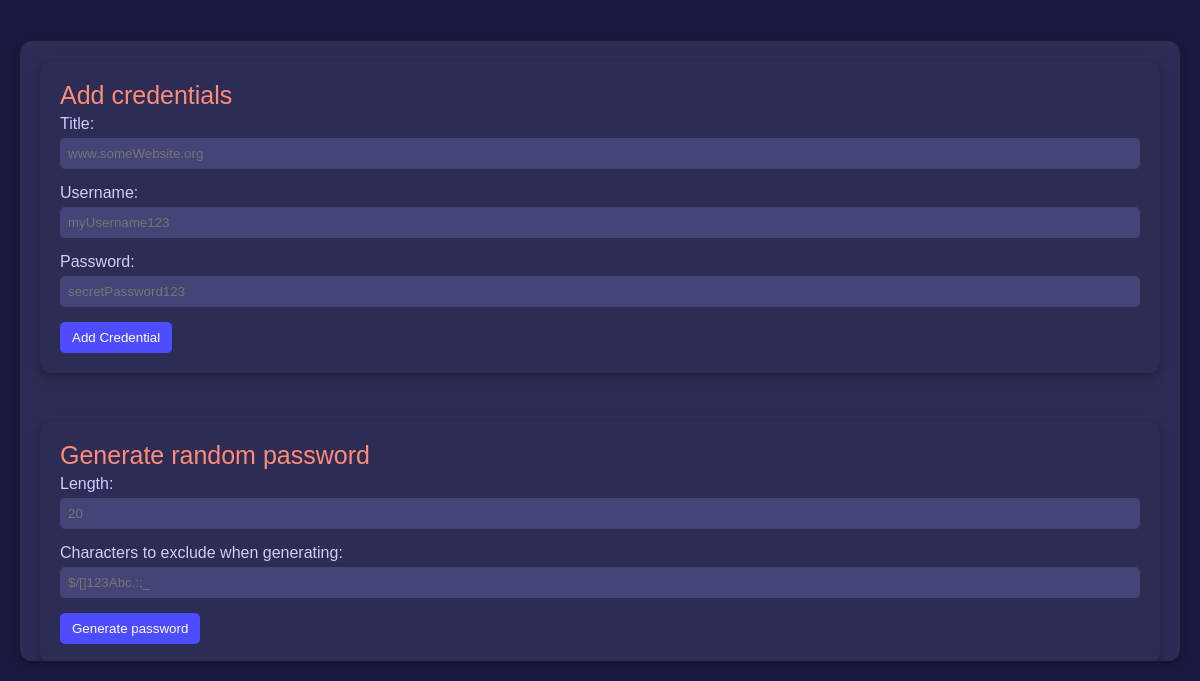
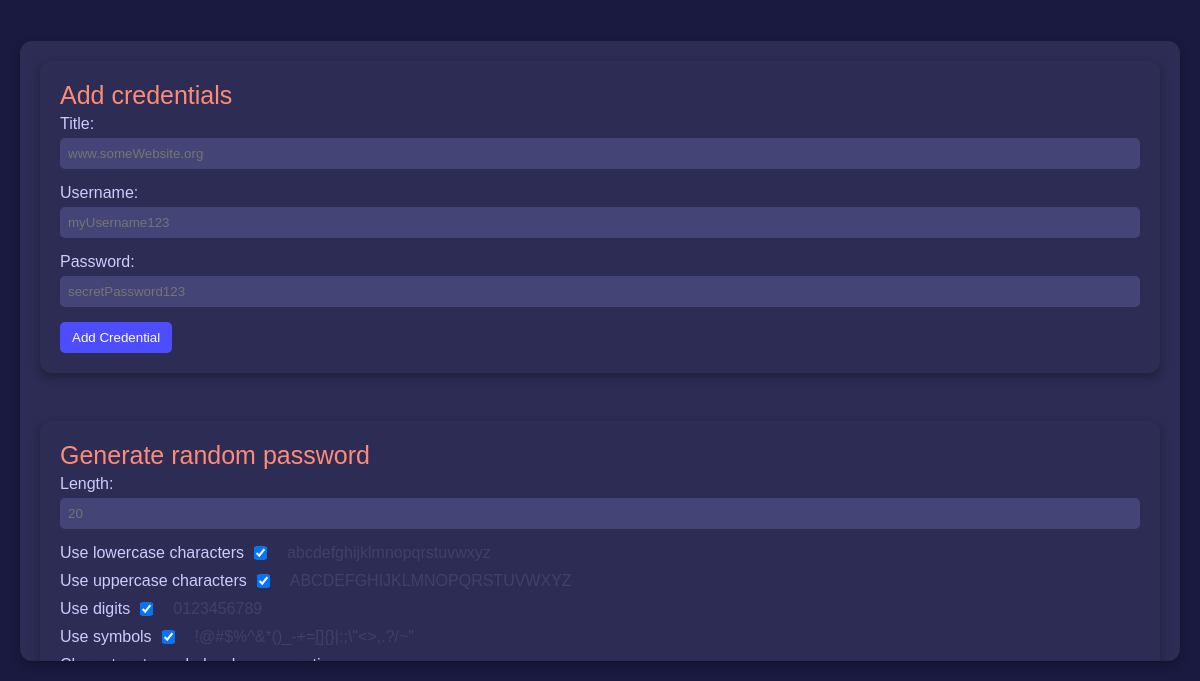
Before and after one commit to alexandrov5433/PassGuard, an Electron app: page views/addCred.html in a window 1200 px wide. Shown: the part 119-800 px from the top of the page. Drawn offline with Linux system fonts and the light colour scheme.

Commit message:
Form for adding creds upgraded.

```diff
--- a/styles/addCreds.css
+++ b/styles/addCreds.css
@@ -129,6 +129,20 @@ input.error {
     background-color: #6666ff;
 }
 
+form div.checkbox-container {
+    display: flex;
+    margin-bottom: 10px;
+    label, input, p {
+        display: inline;
+        margin: 0;
+        padding-right: 10px;
+    }
+    p {
+        margin-left: 20px;
+        color: #ccccff21;
+    }
+}
+
 @media (max-width: 500px) {
     h1 {
         font-size: 1.8rem;
--- a/views/addCred.html
+++ b/views/addCred.html
@@ -1,46 +1,3 @@
-<!-- <!DOCTYPE html>
-<html lang="en">
-<head>
-    <meta charset="UTF-8">
-    <meta name="viewport" content="width=device-width, initial-scale=1.0">
-    <title>PassGuard</title>
-    <script src="../scripts/development.js" defer></script>
-    <script src="../scripts/nav.js" defer></script>
-    <script src="../scripts/logout.js" defer></script>
-    <script src="../scripts/addCred.js" defer></script>
-    <link rel="stylesheet" href="../styles/addCreds.css">
-</head>
-<body>
-    <h1>Add New Credentials</h1>
-    <nav>
-        <ul>
-            <li><a href="#" id="navToHome">Home</a></li>
-            <li><a href="#" id="navToAddCred" class="active">Add New Credentials</a></li>
-            <li><a href="#" id="navToSettings">Settings</a></li>
-            <li><a href="#" id="logoutBtn">Logout</a></li>
-        </ul>
-    </nav>
-    <form id="addCredForm">
-        <label for="title">Title:</label>
-        <input name="title" type="text">
-
-        <label for="username">Username:</label>
-        <input name="username" type="text">
-
-        <label for="password">Password:</label>
-        <input name="password" type="text">
-
-        <label for="repass">Repeat Password:</label>
-        <input name="repass" type="text">
-
-        <button type="button" id="addCredBtn">Add Credential</button>
-        <button>Generate password</button>
-        <div>
-            <p id="errorMsg">Lorem ipsum dolor sit amet consectetur adipisicing elit.</p>
-        </div>
-    </form>
-</body>
-</html> -->
 <!DOCTYPE html>
 <html lang="en">
 <head>
@@ -74,25 +31,51 @@
         <!-- Form for Adding Credentials -->
         <form id="addCredForm" class="form">
             <label for="title" class="secondTitles">Add credentials</label>
+
             <label for="title">Title:</label>
-            <input name="title" type="text" placeholder="www.someWebsite.org">
+            <input name="title" id="title" type="text" placeholder="www.someWebsite.org">
 
             <label for="username">Username:</label>
-            <input name="username" type="text" placeholder="myUsername123">
+            <input name="username" id="username" type="text" placeholder="myUsername123">
 
             <label for="password">Password:</label>
-            <input name="password" type="text" placeholder="secretPassword123">
+            <input name="password" id="password" type="text" placeholder="secretPassword123">
 
             <button type="button" id="addCredBtn">Add Credential</button>
         </form>
         <!-- Form for password generation -->
         <form id="passGenForm" class="form">
             <label for="passLength" class="secondTitles">Generate random password</label>
+
             <label for="passLength">Length:</label>
-            <input name="passLength" type="text" placeholder="20">
+            <input name="passLength" type="text" placeholder="20" id="passLength">
+
+            <div class="checkbox-container">
+                <label for="lowercase">Use lowercase characters</label>
+                <input type="checkbox" name="lowercase" id="lowercase" checked>
+                <p>abcdefghijklmnopqrstuvwxyz</p>
+            </div>
+
+            <div class="checkbox-container">
+                <label for="uppercase">Use uppercase characters</label>
+                <input type="checkbox" name="uppercase" id="uppercase" checked>
+                <p>ABCDEFGHIJKLMNOPQRSTUVWXYZ</p>
+            </div>
+
+            <div class="checkbox-container">
+                <label for="digits">Use digits</label>
+                <input type="checkbox" name="digits" id="digits" checked>
+                <p>0123456789</p>
+            </div>
+
+            <div class="checkbox-container">
+                <label for="symbols">Use symbols</label>
+                <input type="checkbox" name="symbols" id="symbols" checked>
+                <p>!@#$%^&*()_-+=[]{}|:;\"<>,.?/~"</p>
+            </div>
 
             <label for="charsToExclude">Characters to exclude when generating:</label>
-            <input name="charsToExclude" type="text" placeholder="$/[]123Abc.:;_">
+            <input name="charsToExclude" id="charsToExclude" type="text" placeholder="$/[]123Abc.:;_">
 
             <button id="genPassBtn" type="button">Generate password</button>
         </form>
```
